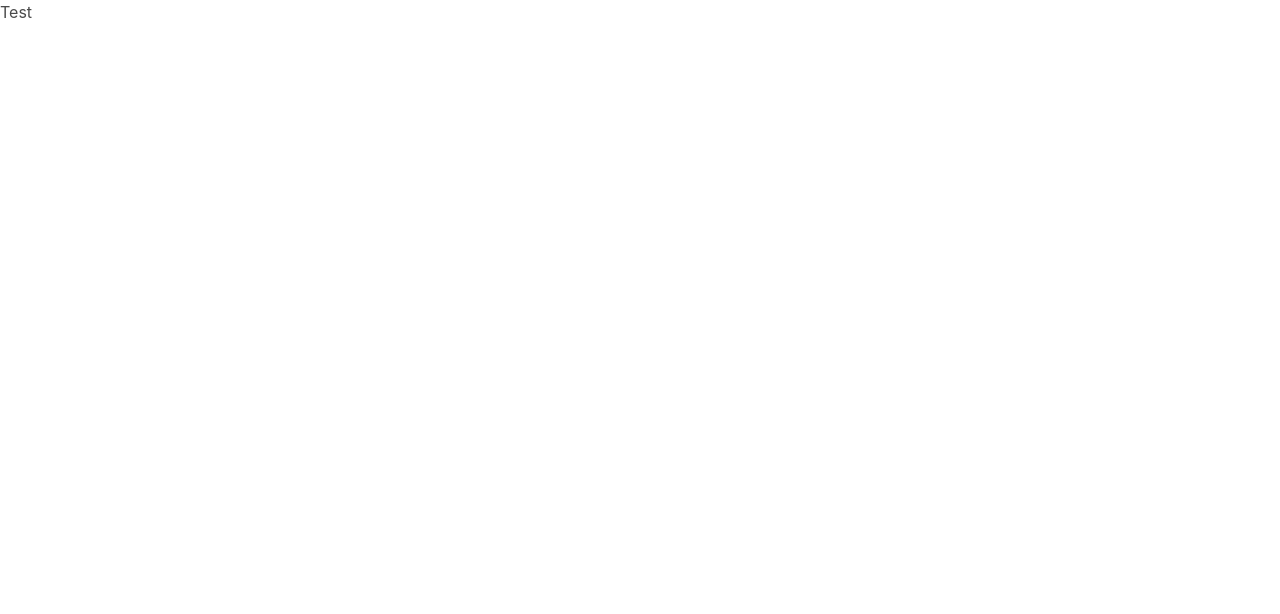
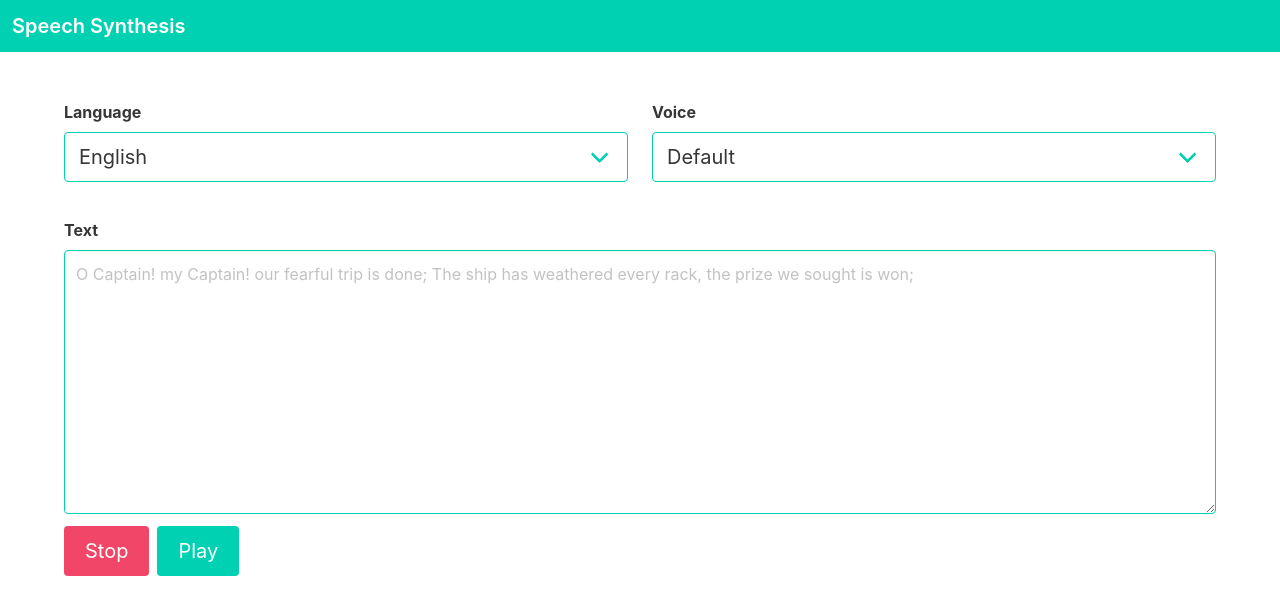
Before and after one commit to gabrielrufino/speech-synthesis, a React (Create React App) app: page / in a window 1280 px wide. Shown: the top 614 px of the page. Built offline with nearby package versions, Linux system fonts and the light colour scheme.

Commit message:
Initial version

```diff
--- a/src/App.js
+++ b/src/App.js
@@ -1,7 +1,78 @@
+import { useState, useCallback, useMemo } from 'react'
+
+import Header from './components/Header'
+
 function App() {
+  const [lang, setLang] = useState('en-US')
+  const [text, setText] = useState('')
+
+  const languages = useMemo(() => ([
+    {
+      name: 'English',
+      value: 'en-US'
+    },
+    {
+      name: 'Português',
+      value: 'pt-BR'
+    }
+  ]))
+
+  const onPlay = useCallback(function() {
+    const utterance = new SpeechSynthesisUtterance();
+
+    utterance.text = text
+    utterance.lang = lang
+
+    speechSynthesis.speak(utterance)
+  }, [text, lang])
+
+  const onStop = useCallback(function () {
+    speechSynthesis.pause()
+  }, [])
+
   return (
-    <div className="App">
-      Test
+    <div>
+      <Header />
+
+      <div className="container">
+        <div className="columns">
+          <div className="column field">
+            <label className="label">Language</label>
+            <div className="select is-fullwidth is-primary is-medium">
+              <select onChange={({ target: { value } }) => setLang(value)}>
+                {languages.map(language => (
+                  <option value={language.value} key={language.value}>{language.name}</option>
+                ))}
+              </select>
+            </div>
+          </div>
+
+          <div className="column">
+            <label className="label">Voice</label>
+            <div className="select is-fullwidth is-primary is-medium">
+              <select>
+                <option value="default">Default</option>
+              </select>
+            </div>
+          </div>
+        </div>
+
+        <div className="field">
+          <label className="label">Text</label>
+          <textarea
+            className="textarea is-primary"
+            placeholder="O Captain! my Captain! our fearful trip is done; The ship has weathered every rack, the prize we sought is won;"
+            rows="10"
+            value={text}
+            onChange={({ target: { value } }) => setText(value)}>
+          </textarea>
+        </div>
+
+        <div className="buttons are-medium">
+          <button className="button is-danger" onClick={onStop}>Stop</button>
+          <button className="button is-primary" onClick={onPlay}>Play</button>
+        </div>
+      </div>
     </div>
   );
 }
```
